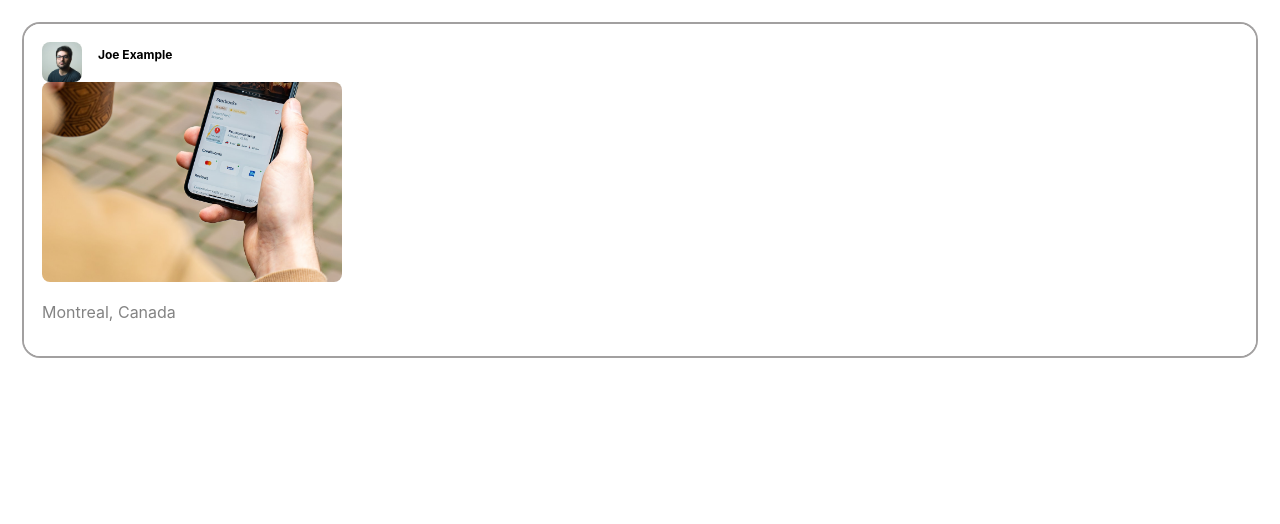
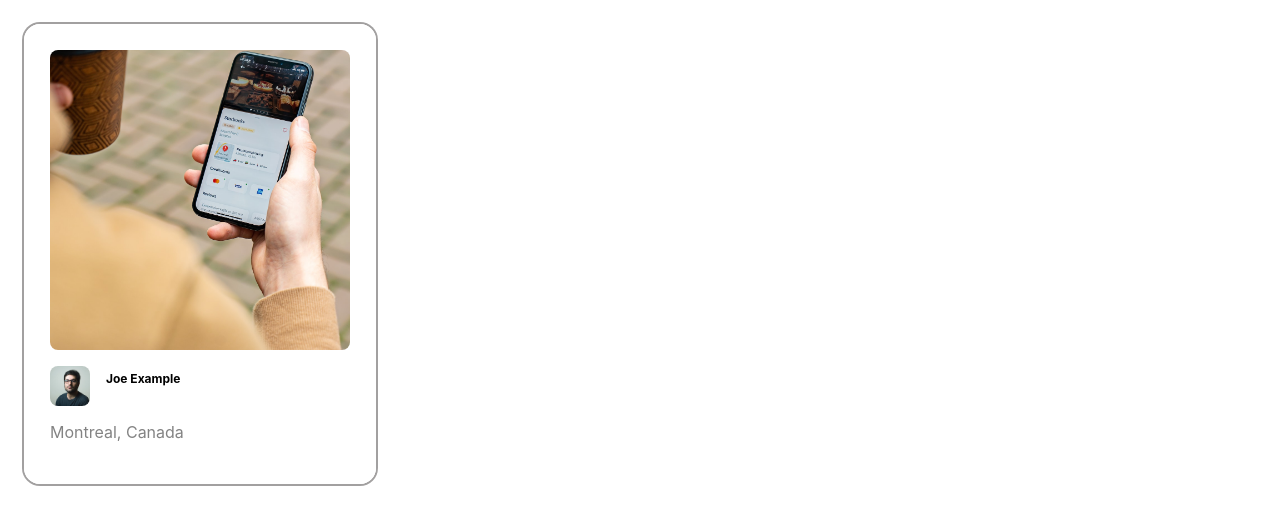
Before and after one commit to THymers/PhotoLabs, a React (Create React App) app in the folder frontend/: page / in a window 1280 px wide. Shown: the top 524 px of the page. Built offline with nearby package versions, Linux system fonts and the light colour scheme; the HTML template or start-up script is replaced by a standard one.

Commit message:
style:align classes in CSS

```diff
--- a/frontend/src/components/PhotoListItem.jsx
+++ b/frontend/src/components/PhotoListItem.jsx
@@ -4,20 +4,22 @@ import "../styles/PhotoListItem.scss";
 const PhotoListItem = ({ photo }) => {
   return (
     <div className="photo-list__item">
-      <div className="photo-list__user-details">
-        <img
-          src={photo.profile}
-          alt={`${photo.username}'s profile`}
-          className="photo-list__user-profile"
-        />
-        <h4 className="photo-list__user-info">{photo.username}</h4>
-      </div>
       <img
         src={photo.imageSource}
         alt={`Photo ${photo.id}`}
         className="photo-list__image"
       />
-      <p className="photo-list__user-location">{`${photo.location.city}, ${photo.location.country}`}</p>
+      <div className="photo-list__user-details">
+        <div className="firstLine">
+          <img
+            src={photo.profile}
+            alt={`${photo.username}'s profile`}
+            className="photo-list__user-profile"
+          />
+          <h4 className="photo-list__user-info">{photo.username}</h4>
+        </div>
+        <p className="photo-list__user-location">{`${photo.location.city}, ${photo.location.country}`}</p>
+      </div>
     </div>
   );
 };
--- a/frontend/src/styles/PhotoListItem.scss
+++ b/frontend/src/styles/PhotoListItem.scss
@@ -1,10 +1,14 @@
 .photo-list__item {
+  display: flex;
+  flex-direction: column;
   margin: 24px;
-  padding: 10px;
-  border: 8px solid white;
+  padding: 16px;
+  border: 10px solid white;
   border-radius: 16px;
   box-shadow: 0 0 0 2px rgb(162, 160, 160);
   transition: transform 0.3s ease;
+  max-width: 300px;
+  width: 100%;
 
   &:hover {
     transform: scale(1.05);
@@ -17,31 +21,31 @@
 }
 
 .photo-list__image {
-  user-select: none;
-  width: 300px;
-  height: 200px;
+  width: 100%;
+  height: 300px;
   object-fit: cover;
+  border-radius: 8px 8px 0 0;
+  margin-bottom: 16px;
 }
 
-.photo-list__image {
-  border-radius: 8px 8px 0px 0px;
-  user-select: none;
-  width: 300px;
-  height: 200px;
-  object-fit: cover;
+.photo-list__user-details {
+  display: flex;
+  flex-direction: column;
+  justify-content: flex-start;
+}
+
+.firstLine {
+  display: flex;
+  flex-direction: row;
+  justify-content: flex-start;
 }
 
 .photo-list__user-profile {
   object-fit: cover;
   border-radius: 100%;
-  vertical-align: middle;
   margin-right: 8px;
   width: 40px;
   height: 40px;
-}
-
-.photo-list__user-details {
-  display: flex;
 }
 
 .photo-list__user-info {
```
